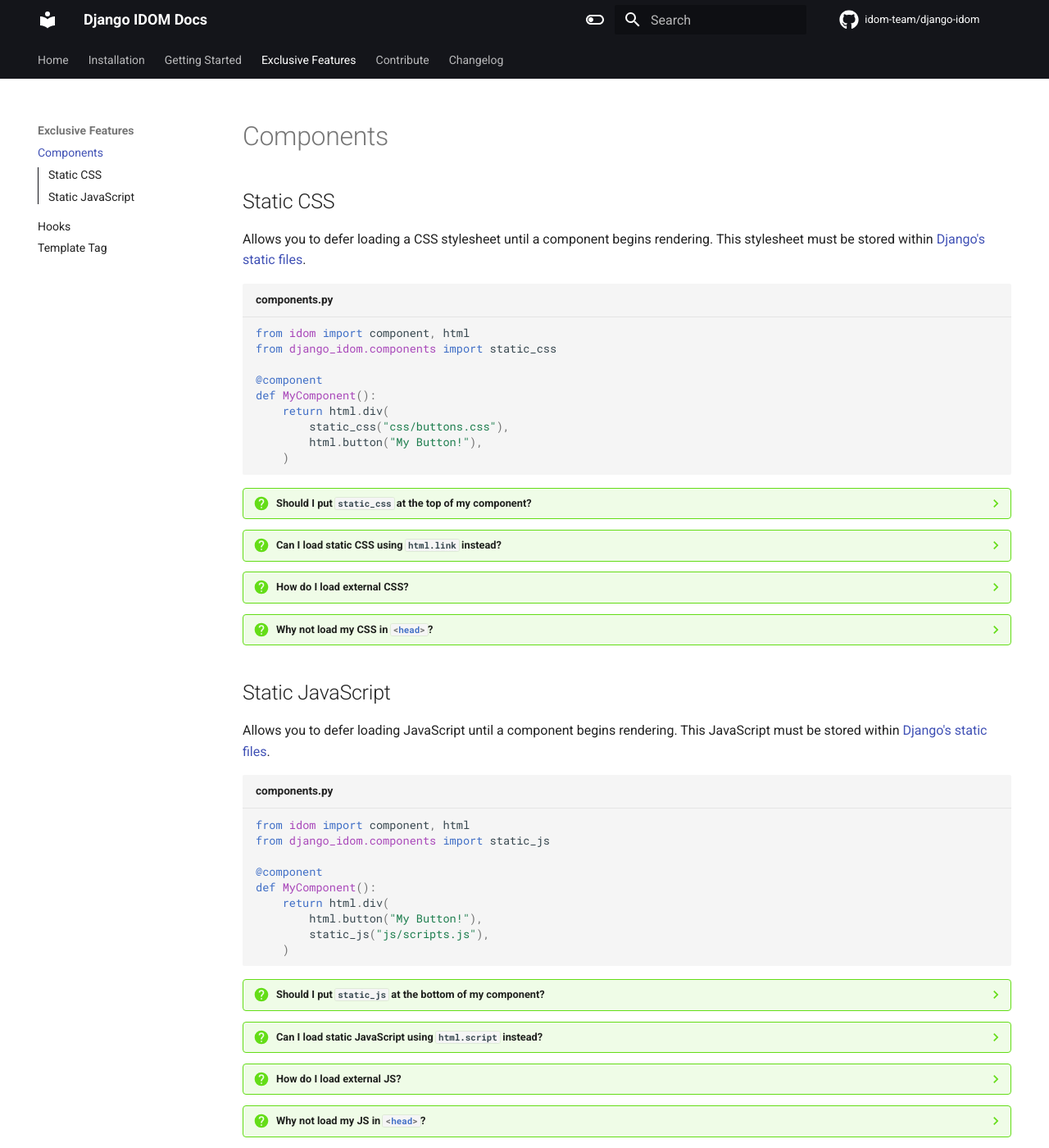
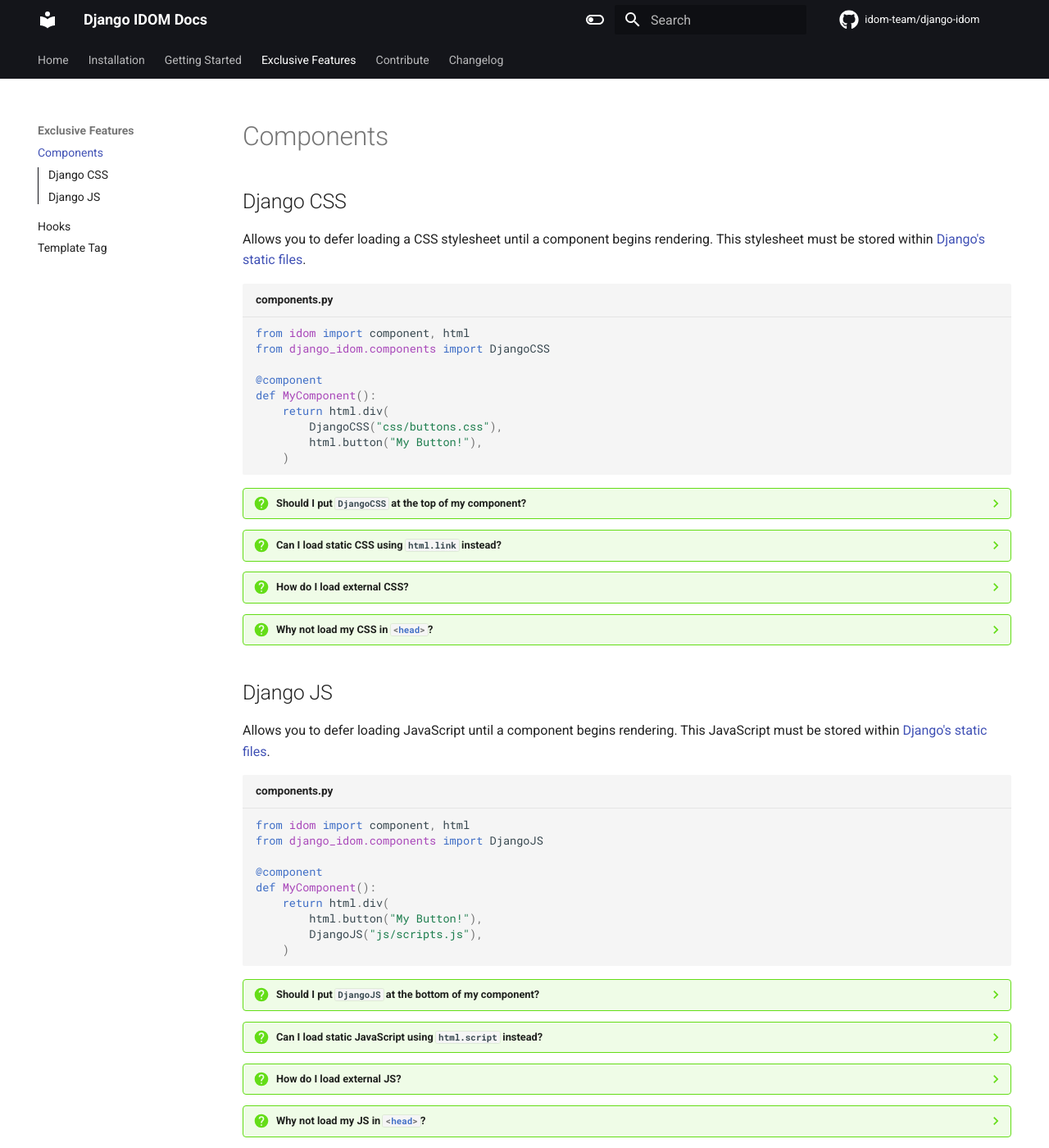
Before and after one commit to reactive-python/reactpy-django, an MkDocs documentation site: the page built from docs/features/components.md, in a window 1280 px wide and 1400 px high. Shown: the whole window at 82% size. Built offline with MkDocs 1.6.1 and Material for MkDocs 9.7.7, drawn with Linux system fonts in a browser that asks for light colours; comment, search, counter and statistics services are not loaded.

Commit message:
use PascalCase for component names

````diff
--- a/docs/features/components.md
+++ b/docs/features/components.md
@@ -1,20 +1,20 @@
-## Static CSS
+## Django CSS
 
 Allows you to defer loading a CSS stylesheet until a component begins rendering. This stylesheet must be stored within [Django's static files](https://docs.djangoproject.com/en/dev/howto/static-files/).
 
 ```python title="components.py"
 from idom import component, html
-from django_idom.components import static_css
+from django_idom.components import DjangoCSS
 
 @component
 def MyComponent():
     return html.div(
-        static_css("css/buttons.css"),
+        DjangoCSS("css/buttons.css"),
         html.button("My Button!"),
     )
 ```
 
-??? question "Should I put `static_css` at the top of my component?"
+??? question "Should I put `DjangoCSS` at the top of my component?"
 
     Yes, if the stylesheet is contains styling for your component.
 
@@ -26,7 +26,7 @@ def MyComponent():
 
     ```python
     from idom import component, html
-    from django_idom.components import static_js
+    from django_idom.components import DjangoJS
     from django.templatetags.static import static
 
     @component
@@ -39,13 +39,13 @@ def MyComponent():
 
 ??? question "How do I load external CSS?"
 
-    `static_css` can only be used with local static files.
+    `DjangoCSS` can only be used with local static files.
 
-    For external CSS, substitute `static_css` with `html.link`.
+    For external CSS, substitute `DjangoCSS` with `html.link`.
 
     ```python
     from idom import component, html
-    from django_idom.components import static_js
+    from django_idom.components import DjangoJS
 
     @component
     def MyComponent():
@@ -59,25 +59,25 @@ def MyComponent():
 
     Traditionally, stylesheets are loaded in your `#!html <head>` using the `#!jinja {% load static %}` template tag.
 
-    To help improve webpage load times, you can use the `static_css` component to defer loading your stylesheet until it is needed.
+    To help improve webpage load times, you can use the `DjangoCSS` component to defer loading your stylesheet until it is needed.
 
-## Static JavaScript
+## Django JS
 
 Allows you to defer loading JavaScript until a component begins rendering. This JavaScript must be stored within [Django's static files](https://docs.djangoproject.com/en/dev/howto/static-files/).
 
 ```python title="components.py"
 from idom import component, html
-from django_idom.components import static_js
+from django_idom.components import DjangoJS
 
 @component
 def MyComponent():
     return html.div(
         html.button("My Button!"),
-        static_js("js/scripts.js"),
+        DjangoJS("js/scripts.js"),
     )
 ```
 
-??? question "Should I put `static_js` at the bottom of my component?"
+??? question "Should I put `DjangoJS` at the bottom of my component?"
 
     Yes, if your scripts are reliant on the contents of the component.
 
@@ -89,7 +89,7 @@ def MyComponent():
 
     ```python
     from idom import component, html
-    from django_idom.components import static_js
+    from django_idom.components import DjangoJS
     from django.templatetags.static import static
 
     @component
@@ -102,13 +102,13 @@ def MyComponent():
 
 ??? question "How do I load external JS?"
 
-    `static_js` can only be used with local static files.
+    `DjangoJS` can only be used with local static files.
 
-    For external JavaScript, substitute `static_js` with `html.script`.
+    For external JavaScript, substitute `DjangoJS` with `html.script`.
 
     ```python
     from idom import component, html
-    from django_idom.components import static_js
+    from django_idom.components import DjangoJS
 
     @component
     def MyComponent():
@@ -122,4 +122,4 @@ def MyComponent():
 
     Traditionally, JavaScript is loaded in your `#!html <head>` using the `#!jinja {% load static %}` template tag.
 
-    To help improve webpage load times, you can use the `static_js` component to defer loading your JavaScript until it is needed.
+    To help improve webpage load times, you can use the `DjangoJS` component to defer loading your JavaScript until it is needed.
````
Also changed, not shown: CHANGELOG.md (+1 -1 lines), 2 other files.
